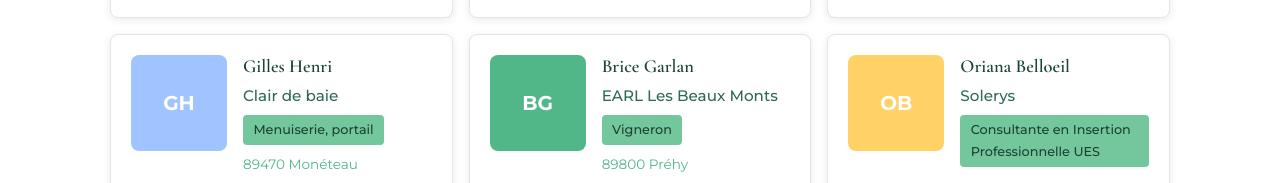
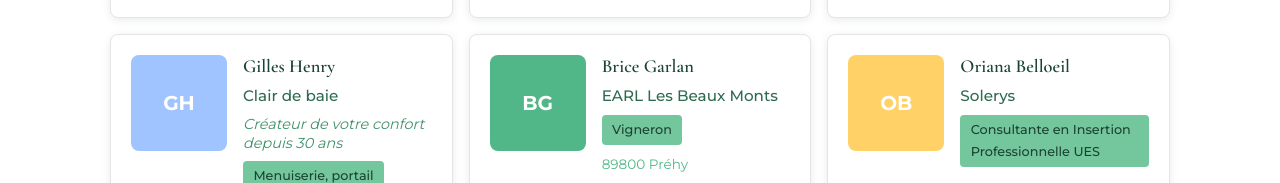
Before and after one commit to RobinVW89/Resonnance, a website: page index.html in a window 1280 px wide. Shown: the part 4111-4294 px from the top of the page. Drawn offline with nearby package versions, Linux system fonts and the light colour scheme.

Commit message:
Corriger nom Gilles Henry, ajouter slogan et supprimer droit d'entrée + mentions HT

```diff
--- a/data/members.json
+++ b/data/members.json
@@ -73,10 +73,10 @@
   },
   {
     "id": 13,
-    "name": "Gilles Henri",
+    "name": "Gilles Henry",
     "company": "Clair de baie",
     "category": "Menuiserie, portail",
-    "role": "",
+    "role": "Créateur de votre confort depuis 30 ans",
     "photo": "",
     "bio": "Tél: 06 62 62 23 51 • 8 rue de Madrid, 89470 Monéteau",
     "linkedin": "https://www.linkedin.com/in/gilles-henry-4711b2121/",
--- a/index.html
+++ b/index.html
@@ -346,12 +346,8 @@
                     </div>
                     <div class="adhesion-details">
                         <div class="detail-item">
-                            <h4>Droit d'Entrée</h4>
-                            <p>250€ HT<br><small>Frais d'adhésion unique</small></p>
-                        </div>
-                        <div class="detail-item">
                             <h4>Cotisation Annuelle</h4>
-                            <p>400€ HT/an<br><small>Incluant l'accès à tous les événements et services</small></p>
+                            <p>400€/an<br><small>Incluant l'accès à tous les événements et services</small></p>
                         </div>
                         <div class="detail-item">
                             <h4>Engagement</h4>
--- a/script.js
+++ b/script.js
@@ -412,6 +412,7 @@
             <div class="member-body">
                 <h4 class="member-name">${member.name}</h4>
                 <div class="member-company">${member.company || ''}</div>
+                ${member.role ? `<div class="member-role">${member.role}</div>` : ''}
                 <div class="member-category">${member.category}</div>
                 ${cityInfo ? `<div class="member-address">${cityInfo}</div>` : ''}
                 ${linksHtml}
--- a/styles.css
+++ b/styles.css
@@ -479,6 +479,13 @@
     margin-bottom: 0.4rem;
     font-weight: 500;
 }
+.member-role {
+    font-size: 0.9rem;
+    color: var(--color-primary);
+    font-style: italic;
+    margin-bottom: 0.5rem;
+    line-height: 1.3;
+}
 .member-category {
     display: inline-block;
     background: var(--color-gold-light);
```
